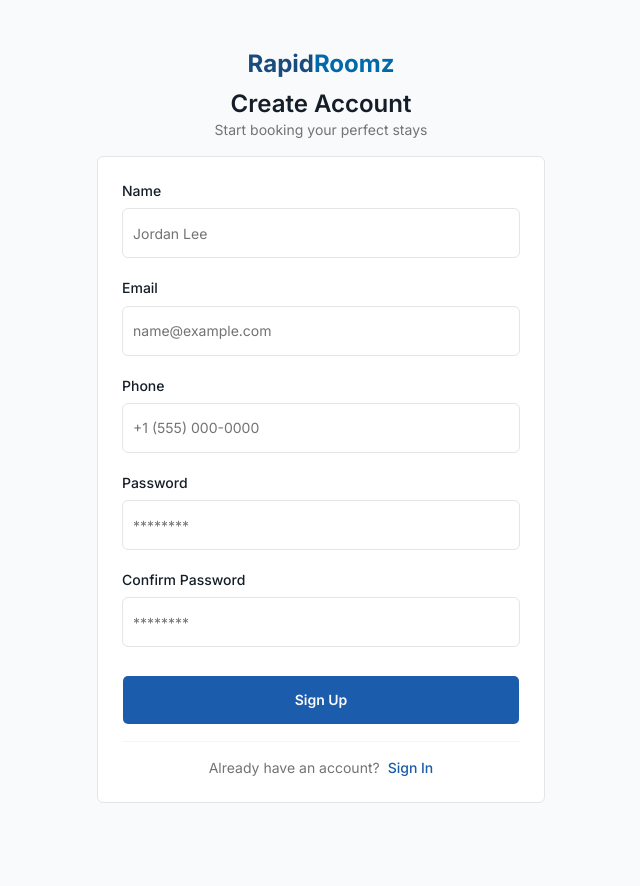
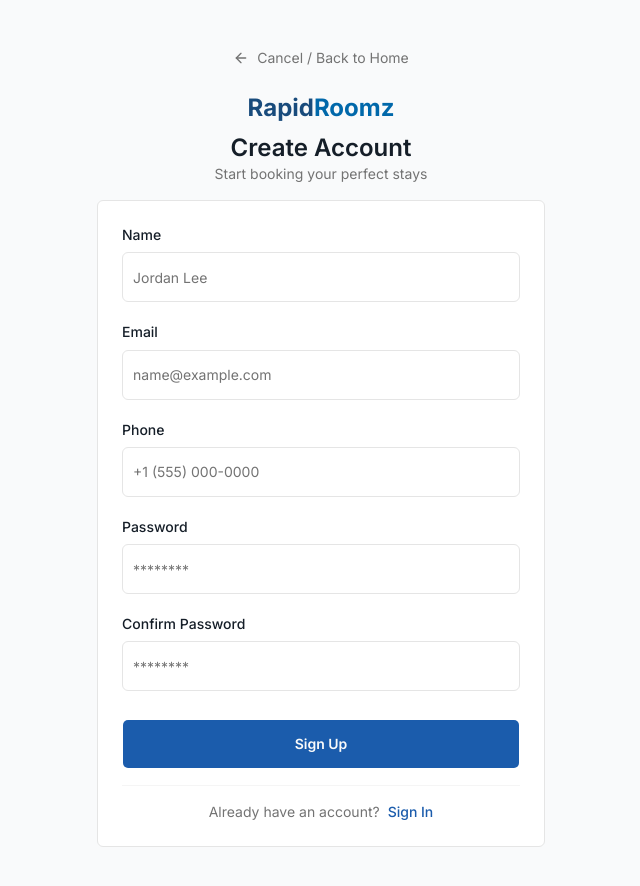
Before and after one commit to thdihan/rapidroomz, a Next.js app: page /signup in a window 1280 px wide. Shown: the top 886 px of the page, without its empty margins (319-959 px from the left). Before the commit the page ends 851 px from the top, so only its background shows below. Built offline with nearby package versions, Linux system fonts and the light colour scheme.

Commit message:
Signup & Login Interface Escape Route Navigation Fix

```diff
--- a/app/login/page.tsx
+++ b/app/login/page.tsx
@@ -8,6 +8,7 @@ import { Input } from "@/components/ui/input";
 import { Button } from "@/components/ui/button";
 import Link from "next/link";
 import { toast } from "sonner";
+import { ArrowLeft } from "lucide-react";
 
 export default function LoginPage() {
     const router = useRouter();
@@ -46,11 +47,18 @@ export default function LoginPage() {
 
     return (
         <div className="w-full h-screen flex items-center justify-center flex-col">
+            <Link
+                href="/"
+                className="inline-flex items-center gap-2 text-sm text-muted-foreground hover:text-foreground transition-colors mb-6 group"
+            >
+                <ArrowLeft className="h-4 w-4 transition-transform group-hover:-translate-x-1" />
+                Cancel / Back to Home
+            </Link>
             <div className="text-center">
-                <div className="text-2xl font-bold">
+                <Link href="/" className="text-2xl font-bold">
                     <span className="text-[#194B7C]">Rapid</span>
                     <span className="text-[#0168AA]">Roomz</span>
-                </div>
+                </Link>
                 <h2 className="text-2xl font-semibold mt-2">Welcome Back!</h2>
                 <p className="text-sm text-muted-foreground">
                     Sign in to your account
--- a/app/signup/page.tsx
+++ b/app/signup/page.tsx
@@ -7,6 +7,7 @@ import { Input } from "@/components/ui/input";
 import { Button } from "@/components/ui/button";
 import Link from "next/link";
 import { toast } from "sonner";
+import { ArrowLeft } from "lucide-react";
 
 export default function SignupPage() {
     const router = useRouter();
@@ -57,11 +58,18 @@ export default function SignupPage() {
 
     return (
         <div className="w-full min-h-screen flex items-center justify-center flex-col py-12">
+            <Link
+                href="/"
+                className="inline-flex items-center gap-2 text-sm text-muted-foreground hover:text-foreground transition-colors mb-6 group"
+            >
+                <ArrowLeft className="h-4 w-4 transition-transform group-hover:-translate-x-1" />
+                Cancel / Back to Home
+            </Link>
             <div className="text-center">
-                <div className="text-2xl font-bold">
+                <Link href="/" className="text-2xl font-bold">
                     <span className="text-[#194B7C]">Rapid</span>
                     <span className="text-[#0168AA]">Roomz</span>
-                </div>
+                </Link>
                 <h2 className="text-2xl font-semibold mt-2">Create Account</h2>
                 <p className="text-sm text-muted-foreground">
                     Start booking your perfect stays
```
